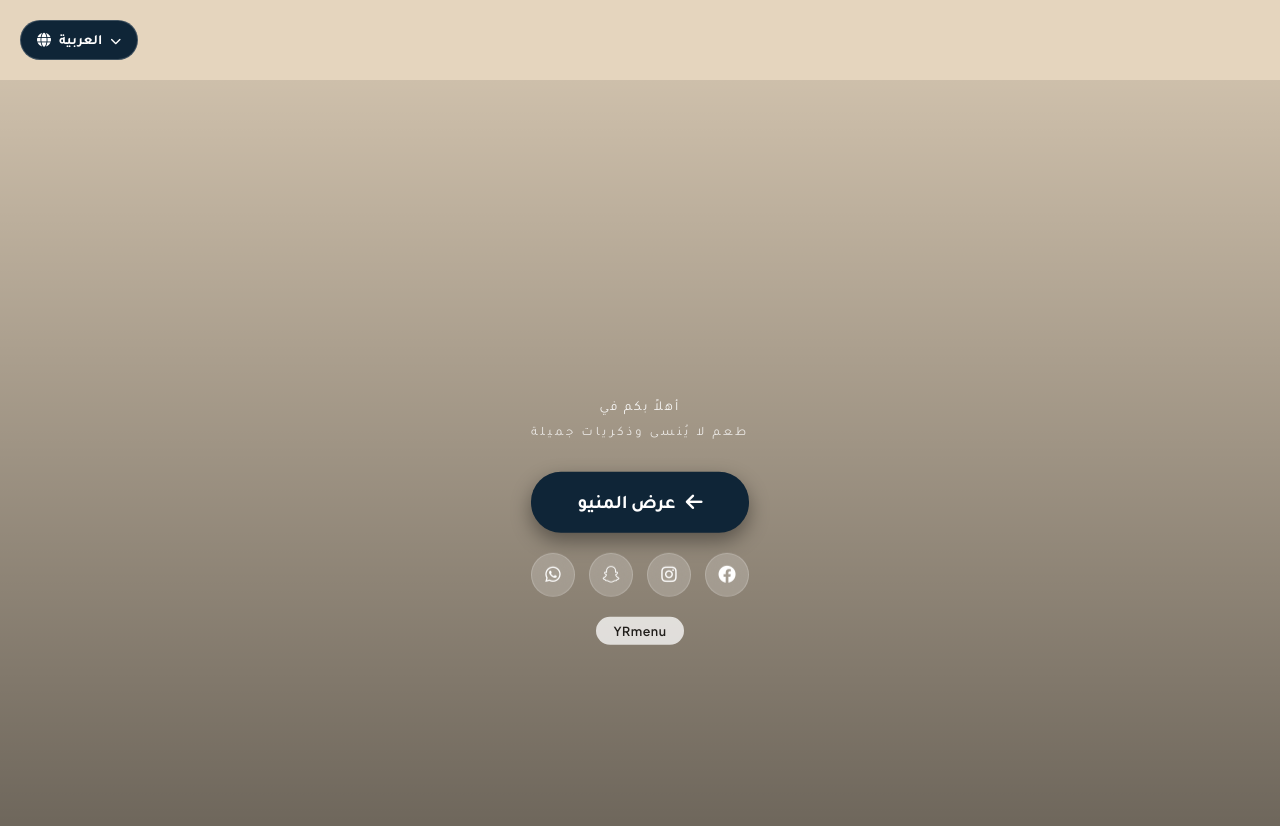
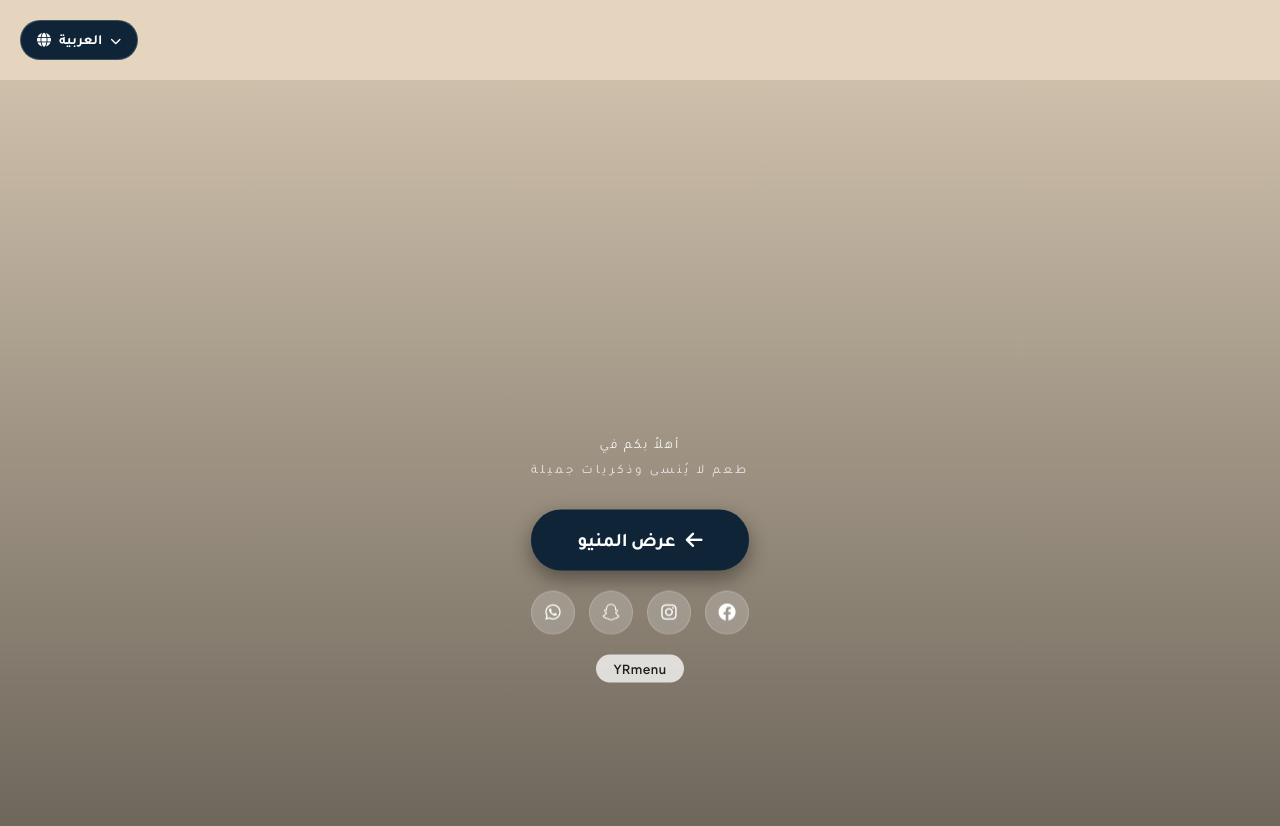
Before and after one commit to rafilihab-cloud/yrmenu, a website: page public/index.html in a window 1280 px wide. Drawn offline with Linux system fonts and the light colour scheme; no server answers.

Commit message:
Update index.html

```diff
--- a/public/index.html
+++ b/public/index.html
@@ -72,7 +72,7 @@
 
     /* حاوية مخصصة لرفع النصوص وحدها للأعلى بالمسافة التي تريدها */
     .hero-texts-wrapper {
-      transform: translateY(+1cm); /* يمكنك تغيير هذه القيمة لزيادة أو تقليل الارتفاع للنصوص */
+      transform: translateY(+2cm); /* يمكنك تغيير هذه القيمة لزيادة أو تقليل الارتفاع للنصوص */
       background: transparent;
       isolation: isolate;
       text-align: center;
@@ -80,7 +80,7 @@
 
     /* حاوية مخصصة لتحريك الأزرار وروابط التواصل وحدها للأعلى أو للأسفل */
     .hero-actions-wrapper {
-      transform: translateY(+1cm); /* قم بتعديل هذه القيمة (مثلاً -2cm أو 2cm) لتحريك الأزرار وحدها */
+      transform: translateY(+2cm); /* قم بتعديل هذه القيمة (مثلاً -2cm أو 2cm) لتحريك الأزرار وحدها */
       display: flex;
       flex-direction: column;
       align-items: center;
```
